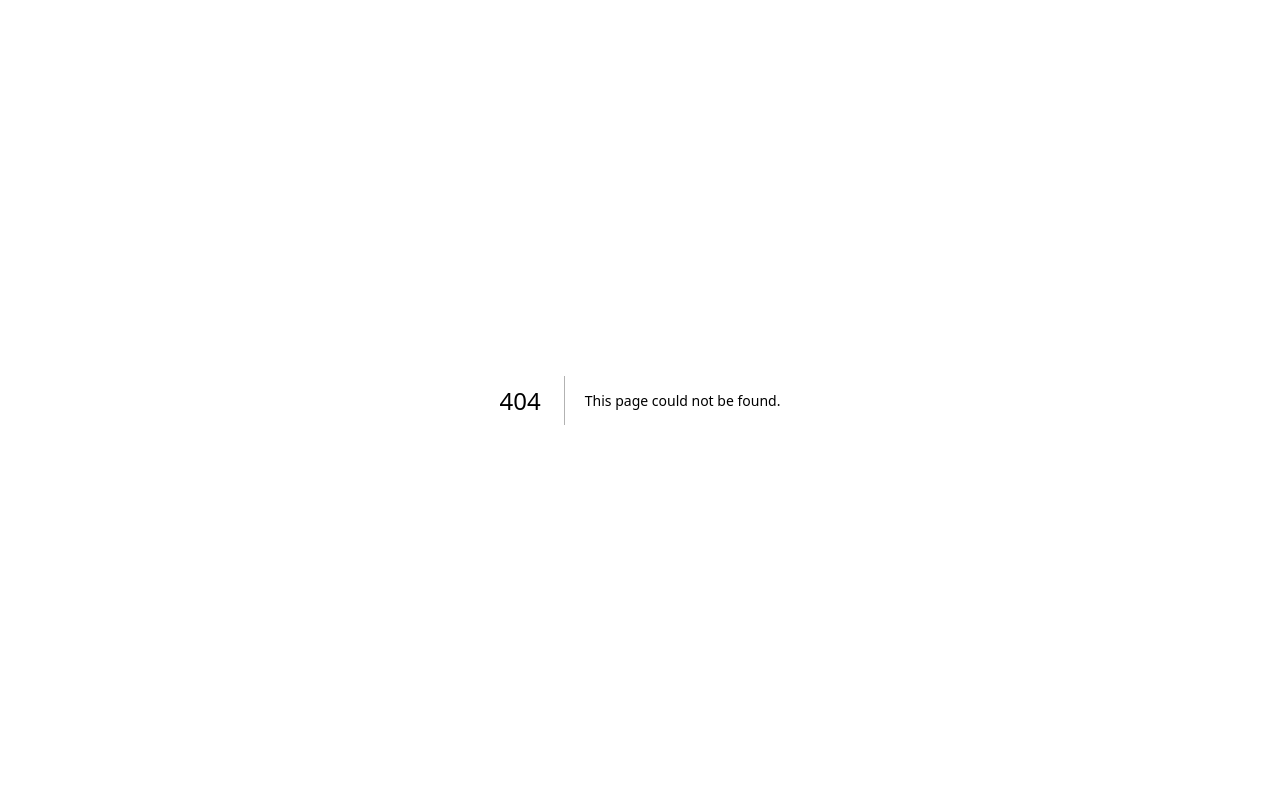
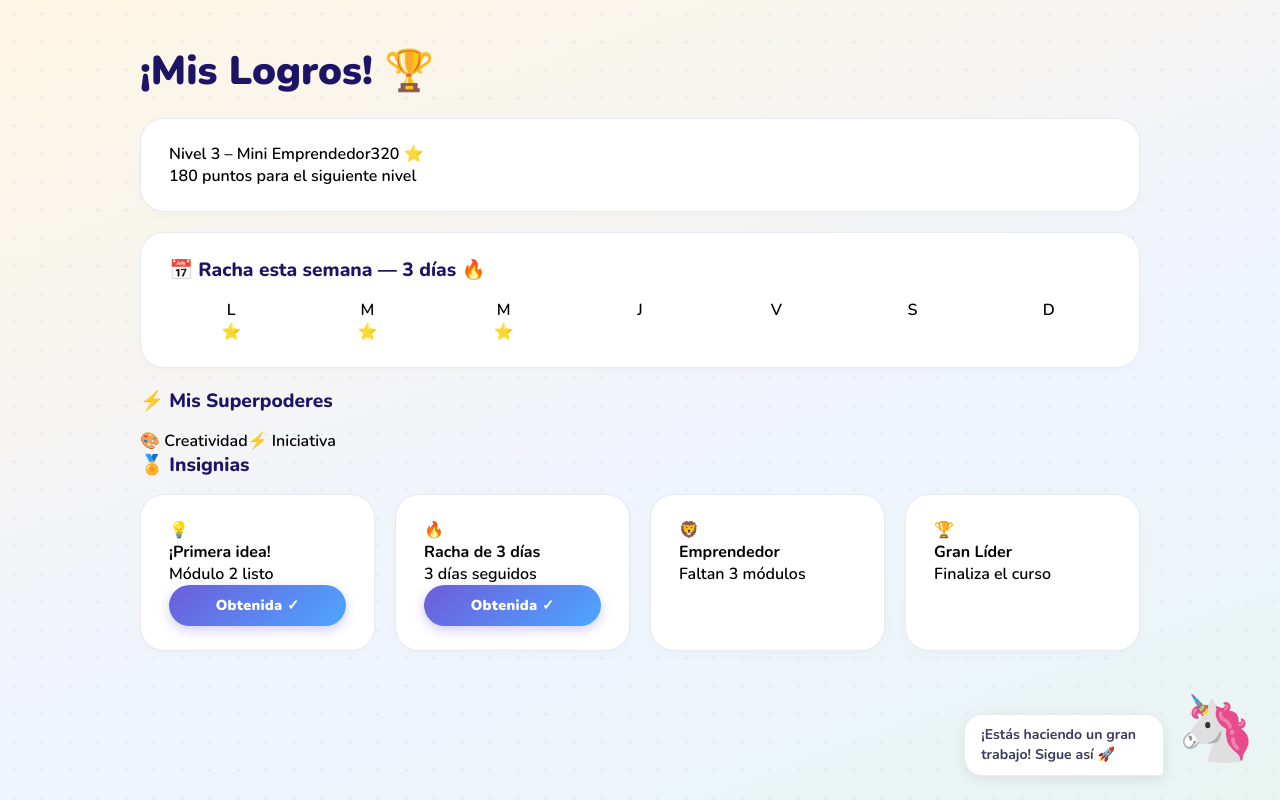
Before and after one commit to AxelOrtiz31/Proyecto-02-Mini-emprendedor, a Next.js app in the folder mini_emprendedores/: page /perfil in a window 1280 px wide. Before the commit this address had no page. Built offline with nearby package versions, Linux system fonts and the light colour scheme.

Commit message:
Interfaz Perfil(logros y racha)

```diff
--- /dev/null
+++ b/mini_emprendedores/app/perfil/page.tsx
@@ -0,0 +1,4 @@
+import PerfilPage from '@/components/PerfilPage';
+
+export default function Page() { return <PerfilPage />;
+}
--- /dev/null
+++ b/mini_emprendedores/components/PerfilPage.module.css
@@ -0,0 +1,148 @@
+/* ──────────────────────────────
+   BASE PANORÁMICA (Copia exacta del fondo)
+────────────────────────────── */
+.root {
+  min-height: 100vh;
+  width: 100%;
+  background: linear-gradient(160deg, #fdf6e3 0%, #f0f4ff 60%, #e8f5f0 100%);
+  position: relative;
+  overflow-x: hidden;
+  font-family: "Nunito", "Poppins", system-ui, sans-serif;
+  padding: 3rem 2rem;
+  box-sizing: border-box;
+}
+
+.dotGrid {
+  position: absolute;
+  inset: 0;
+  background-image: radial-gradient(circle, #c8d0e0 1px, transparent 1px);
+  background-size: 28px 28px;
+  opacity: 0.45;
+  pointer-events: none;
+  z-index: 1;
+}
+
+.contentWrapper {
+  position: relative;
+  z-index: 2;
+  width: 100%;
+  max-width: 1000px;
+  margin: 0 auto;
+  display: flex;
+  flex-direction: column;
+}
+
+/* ──────────────────────────────
+   TÍTULOS
+────────────────────────────── */
+.title {
+  font-size: clamp(1.9rem, 6vw, 2.5rem);
+  font-weight: 900;
+  color: #1e1465;
+  margin: 0 0 1.5rem;
+  line-height: 1.15;
+}
+
+.subtitulo {
+  font-size: 1.2rem;
+  font-weight: 800;
+  color: #1e1465;
+  display: flex;
+  align-items: center;
+  gap: 0.5rem;
+  margin-bottom: 1rem;
+}
+
+/* ──────────────────────────────
+   TARJETAS (Basadas en fieldWrapper)
+────────────────────────────── */
+.card {
+  background: #fff;
+  border: 1.5px solid #e8e8f0;
+  border-radius: 24px;
+  padding: 1.5rem 1.75rem;
+  margin-bottom: 1.25rem;
+  box-shadow: 0 4px 12px rgba(0, 0, 0, 0.02);
+}
+
+/* ──────────────────────────────
+   RACHAS Y REJILLAS
+────────────────────────────── */
+.gridDias {
+  display: grid;
+  grid-template-columns: repeat(7, minmax(0, 1fr));
+  gap: 0.75rem;
+  text-align: center;
+}
+
+.gridInsignias {
+  display: grid;
+  grid-template-columns: repeat(4, minmax(0, 1fr));
+  gap: 1.25rem;
+}
+
+@media (max-width: 768px) {
+  .gridInsignias {
+    grid-template-columns: repeat(2, minmax(0, 1fr));
+  }
+}
+
+/* ──────────────────────────────
+   BOTÓN (Estilo idéntico a submitBtn)
+────────────────────────────── */
+.submitBtn {
+  width: 100%;
+  padding: 0.65rem 1rem;
+  border-radius: 50px;
+  border: none;
+  background: linear-gradient(135deg, #6d5ddb, #4da6ff);
+  color: #fff;
+  font-family: inherit;
+  font-size: 0.9rem;
+  font-weight: 900;
+  cursor: pointer;
+  box-shadow: 0 4px 12px rgba(109, 93, 219, 0.3);
+  transition: transform 0.15s, box-shadow 0.15s;
+  letter-spacing: 0.3px;
+}
+.submitBtn:hover {
+  transform: translateY(-2px);
+  box-shadow: 0 6px 18px rgba(109, 93, 219, 0.45);
+}
+
+/* ──────────────────────────────
+   MASCOTA FLOTANTE
+────────────────────────────── */
+.mascotArea {
+  position: fixed;
+  bottom: 1.5rem;
+  right: 1.5rem;
+  display: flex;
+  align-items: flex-end;
+  gap: 0.75rem;
+  z-index: 10;
+}
+
+.bubble {
+  background: #fff;
+  border: 1.5px solid #e8e8f0;
+  border-radius: 18px 18px 4px 18px;
+  padding: 0.65rem 1rem;
+  font-size: 0.88rem;
+  font-weight: 700;
+  color: #3a3a5c;
+  box-shadow: 0 4px 14px rgba(0, 0, 0, 0.08);
+  max-width: 200px;
+  line-height: 1.4;
+}
+
+.mascot {
+  font-size: 4rem;
+  animation: floatBounce 3s ease-in-out infinite;
+  flex-shrink: 0;
+}
+
+@keyframes floatBounce {
+  0%, 100% { transform: translateY(0px); }
+  50%       { transform: translateY(-10px); }
+}
--- /dev/null
+++ b/mini_emprendedores/components/PerfilPage.tsx
@@ -0,0 +1,125 @@
+import React from 'react';
+import styles from './PerfilPage.module.css';
+
+export default function PerfilPage() {
+  return (
+    <div className={styles.root}>
+      {/* Capa del patrón de puntos */}
+      <div className={styles.dotGrid} />
+
+      <div className={styles.contentWrapper}>
+
+        {/* TÍTULO PRINCIPAL */}
+        <h1 className={styles.title}>¡Mis Logros! 🏆</h1>
+
+        {/* PROGRESO DE NIVEL */}
+        <div className={styles.card}>
+          <div className="flex justify-between items-center mb-4">
+            <span className="text-lg font-bold text-[#1e1465]">Nivel 3 – Mini Emprendedor</span>
+            <span className="text-lg font-bold text-[#f59e0b] flex items-center gap-1">
+              320 ⭐
+            </span>
+          </div>
+          <div className="w-full bg-[#e8e8f0] h-4 rounded-full overflow-hidden">
+            <div className="bg-gradient-to-r from-[#6d5ddb] to-[#4da6ff] h-full w-[64%] rounded-full" />
+          </div>
+          <p className="text-gray-400 text-xs mt-2 font-semibold">180 puntos para el siguiente nivel</p>
+        </div>
+
+        {/* PANEL DE RACHAS */}
+        <div className={styles.card}>
+          <h3 className={styles.subtitulo}>📅 Racha esta semana — 3 días 🔥</h3>
+          <div className={styles.gridDias}>
+            {[
+              { dia: 'L', activo: true },
+              { dia: 'M', activo: true },
+              { dia: 'M', activo: true },
+              { dia: 'J', activo: false },
+              { dia: 'V', activo: false },
+              { dia: 'S', activo: false },
+              { dia: 'D', activo: false },
+            ].map((item, idx) => (
+              <div key={idx} className="flex flex-col items-center gap-1.5">
+                <span className="text-gray-400 font-bold text-xs">{item.dia}</span>
+                <div
+                  className={`w-10 h-10 rounded-full flex items-center justify-center font-bold text-base transition-all ${
+                    item.activo
+                      ? 'bg-[#fcd34d] text-white shadow-sm ring-4 ring-[#fef3c7]'
+                      : 'bg-[#f3f4f6] text-gray-300'
+                  }`}
+                >
+                  {item.activo ? '⭐' : ''}
+                </div>
+              </div>
+            ))}
+          </div>
+        </div>
+
+        {/* SECCIÓN SUPERPODERES */}
+        <div className="mb-6">
+          <h3 className={styles.subtitulo}>⚡ Mis Superpoderes</h3>
+          <div className="flex gap-3">
+            <span className="bg-[#fff0f6] text-[#db2777] border-2 border-[#f472b6] px-4 py-1.5 rounded-xl font-bold text-xs shadow-sm">
+              🎨 Creatividad
+            </span>
+            <span className="bg-[#fff7ed] text-[#ea580c] border-2 border-[#fb923c] px-4 py-1.5 rounded-xl font-bold text-xs shadow-sm">
+              ⚡ Iniciativa
+            </span>
+          </div>
+        </div>
+
+        {/* SECCIÓN INSIGNIAS */}
+        <div>
+          <h3 className={styles.subtitulo}>🏅 Insignias</h3>
+          <div className={styles.gridInsignias}>
+
+            <div className={styles.card}>
+              <div className="flex flex-col items-center text-center justify-between min-h-[160px] h-full">
+                <span className="text-4xl mb-1">💡</span>
+                <h4 className="font-bold text-[#1e1465] text-sm">¡Primera idea!</h4>
+                <p className="text-gray-400 text-xs px-1 mb-2">Módulo 2 listo</p>
+                <button className={styles.submitBtn}>Obtenida ✓</button>
+              </div>
+            </div>
+
+            <div className={styles.card}>
+              <div className="flex flex-col items-center text-center justify-between min-h-[160px] h-full">
+                <span className="text-4xl mb-1">🔥</span>
+                <h4 className="font-bold text-[#1e1465] text-sm">Racha de 3 días</h4>
+                <p className="text-gray-400 text-xs px-1 mb-2">3 días seguidos</p>
+                <button className={styles.submitBtn}>Obtenida ✓</button>
+              </div>
+            </div>
+
+            <div className={styles.card}>
+              <div className="flex flex-col items-center text-center justify-between min-h-[160px] h-full opacity-50">
+                <span className="text-4xl mb-1 grayscale">🦁</span>
+                <h4 className="font-bold text-[#1e1465] text-sm">Emprendedor</h4>
+                <p className="text-gray-400 text-xs px-1 mb-2">Faltan 3 módulos</p>
+                <div className="h-8" />
+              </div>
+            </div>
+
+            <div className={styles.card}>
+              <div className="flex flex-col items-center text-center justify-between min-h-[160px] h-full opacity-50">
+                <span className="text-4xl mb-1 grayscale">🏆</span>
+                <h4 className="font-bold text-[#1e1465] text-sm">Gran Líder</h4>
+                <p className="text-gray-400 text-xs px-1 mb-2">Finaliza el curso</p>
+                <div className="h-8" />
+              </div>
+            </div>
+
+          </div>
+        </div>
+
+      </div>
+
+      {/* MASCOTA ANIMADA INTEGRADA (Estilo Login) */}
+      <div className={styles.mascotArea}>
+        <div className={styles.bubble}>¡Estás haciendo un gran trabajo! Sigue así 🚀</div>
+        <div className={styles.mascot}>🦄</div>
+      </div>
+
+    </div>
+  );
+}
```
Also changed, not shown: 1 other file (tests, documents, lock files or other folders).
